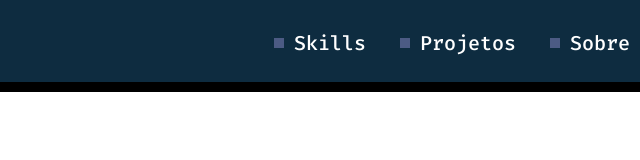
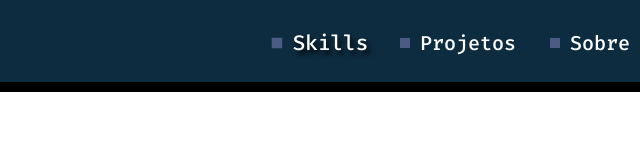
Before and after one commit to wmborges/wmborges.github.io, a plain HTML site: page index.html in a window 1280 px wide. In both pictures the pointer is over the link "Skills". Shown: the full height of the page, 264-904 px from the left. Drawn offline with Linux system fonts and the light colour scheme.

Commit message:
Hover over nav

```diff
--- a/css/style.css
+++ b/css/style.css
@@ -35,10 +35,16 @@ a::before {
     box-shadow: 5px 5px 0 #000;
     padding: 18px 20px;
     margin-right: 0;
-    transition: .5s;
+    transition: .2s;
+}
+
+a:hover {
+    text-shadow: 3px 3px 5px #000;
+    transform: scale(1.05);
 }
 
 #button:hover {
     background-color: #148D8D;
     text-shadow: 3px 3px 5px #000;
+    transform: scale(1.05);
 }
```
